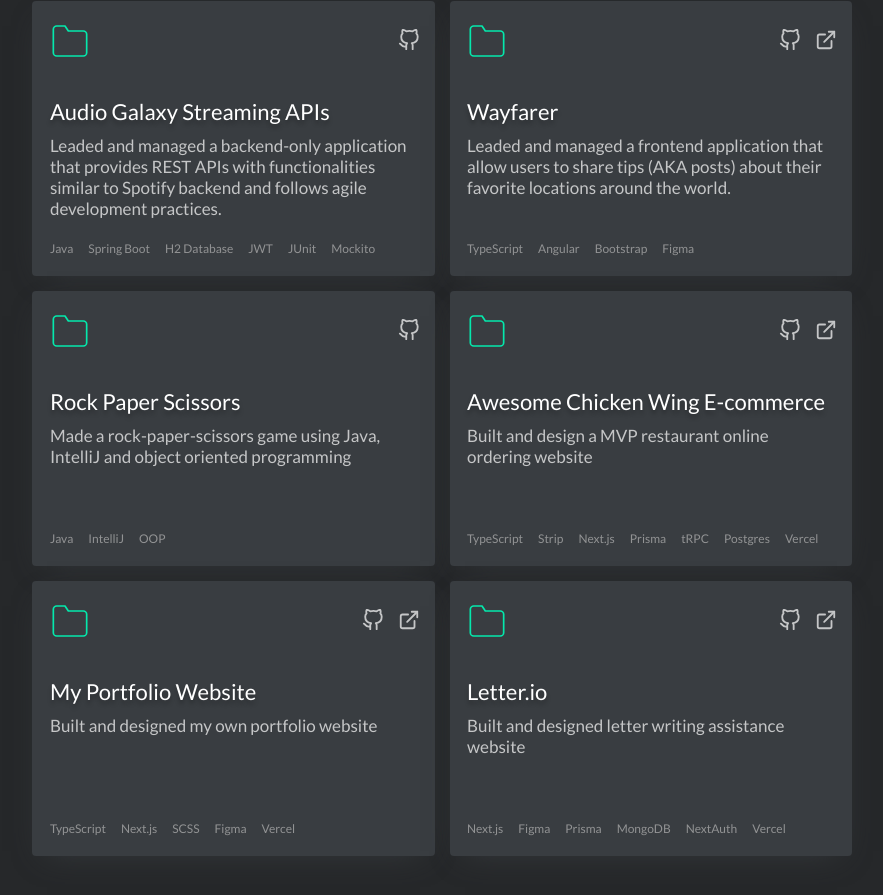
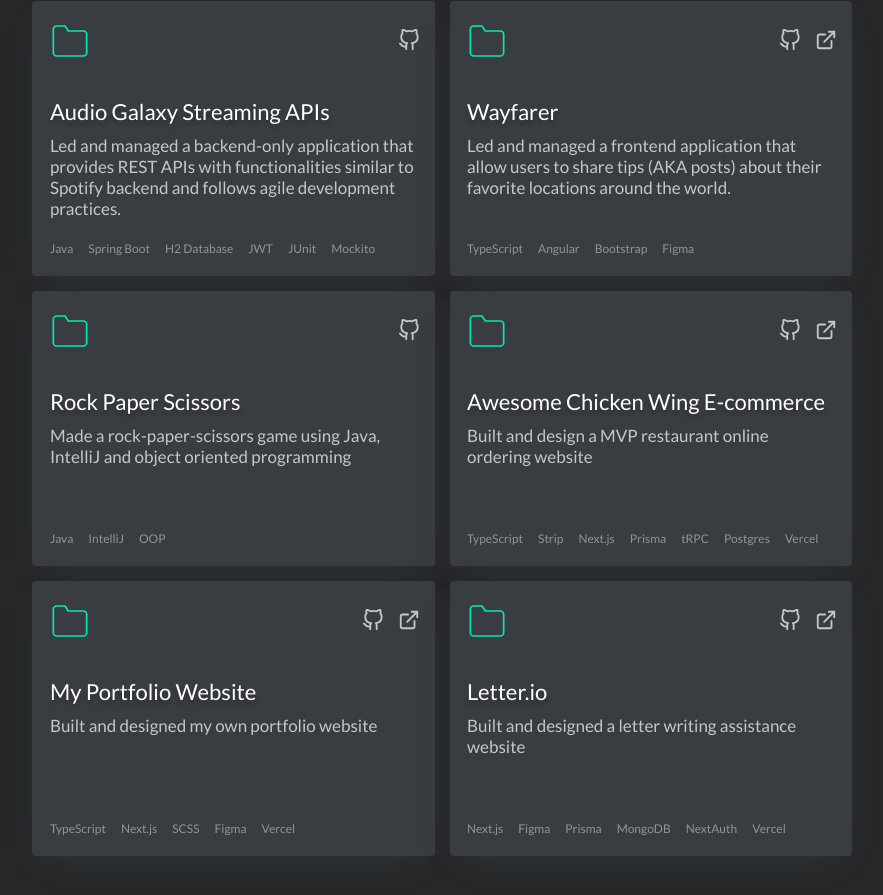
Before and after one commit to pophero110/2023-jeff-portfolio, a Next.js app: page / in a window 1280 px wide. Shown: the part 3349-4244 px from the top of the page, without its empty margins (198-1081 px from the left). Built offline with nearby package versions, Linux system fonts and the light colour scheme.

Commit message:
Fix typo

```diff
--- a/src/data/project.ts
+++ b/src/data/project.ts
@@ -32,14 +32,14 @@ export const projects: Project[] = [
   {
     name: "Audio Galaxy Streaming APIs",
     description:
-      "Leaded and managed a backend-only application that provides REST APIs with functionalities similar to Spotify backend and follows agile development practices.",
+      "Led and managed a backend-only application that provides REST APIs with functionalities similar to Spotify backend and follows agile development practices.",
     techList: ["Java", "Spring Boot", "H2 Database", "JWT", "JUnit", "Mockito"],
     repoLink: "https://github.com/pophero110/AudioGalaxy-stream-APIs",
   },
   {
     name: "Wayfarer",
     description:
-      "Leaded and managed a frontend application that allow users to share tips (AKA posts) about their favorite locations around the world.",
+      "Led and managed a frontend application that allow users to share tips (AKA posts) about their favorite locations around the world.",
     techList: ["TypeScript", "Angular", "Bootstrap", "Figma"],
     repoLink: "https://github.com/pophero110/Wayfarer",
     externalLink: "https://wayfarer-rouge.vercel.app",
@@ -77,7 +77,7 @@ export const projects: Project[] = [
   },
   {
     name: "Letter.io",
-    description: "Built and designed letter writing assistance website",
+    description: "Built and designed a letter writing assistance website",
     techList: ["Next.js", "Figma", "Prisma", "MongoDB", "NextAuth", "Vercel"],
     repoLink: "https://github.com/pophero110/letterio-web",
     externalLink: "https://letterio-web.vercel.app/",
```
